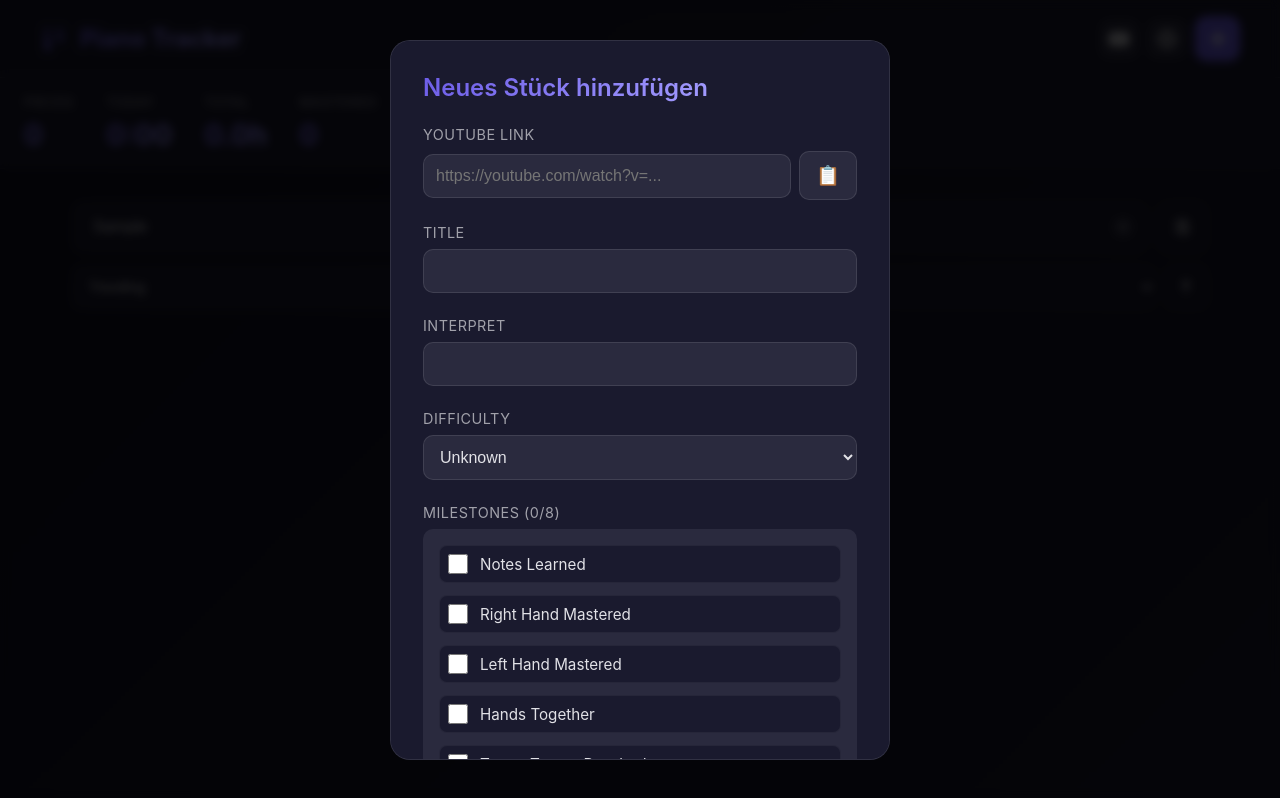
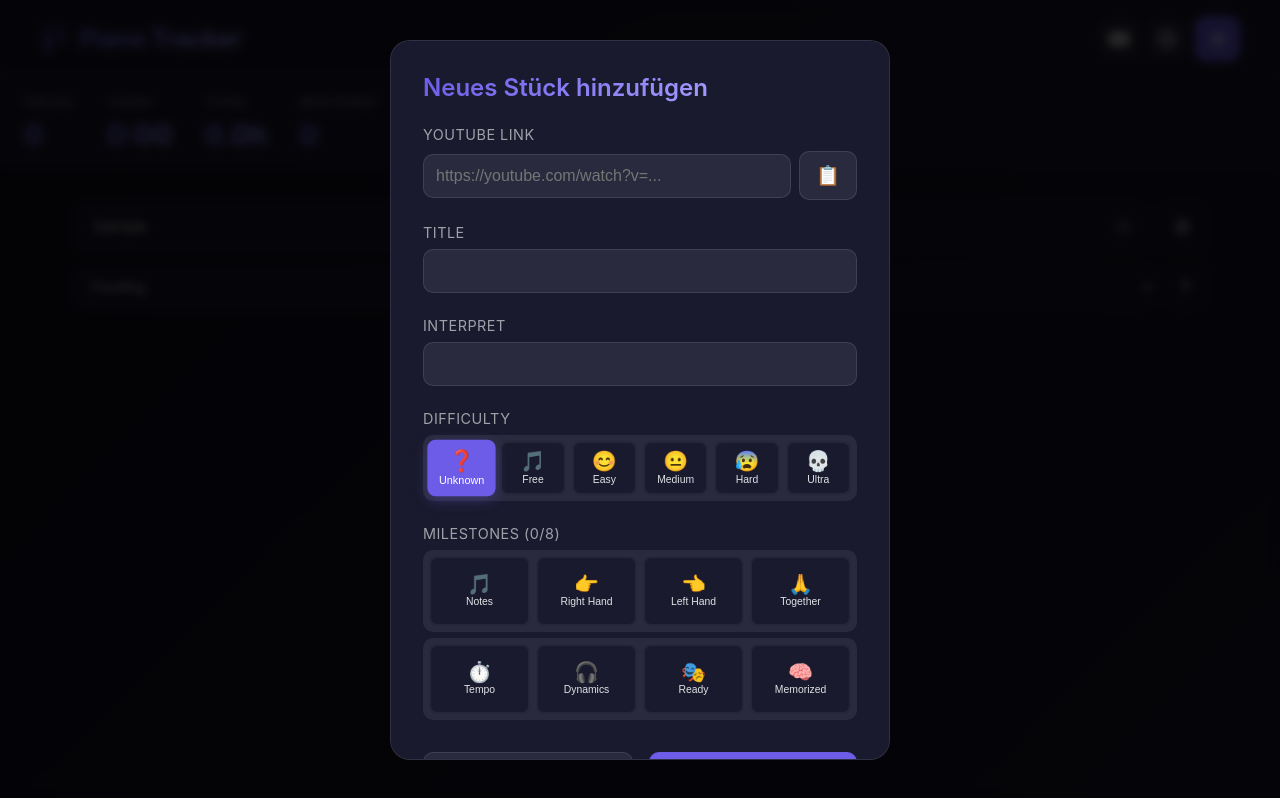
Before and after one commit to JIC-TRIC/piano-practice-tracker, a React (Vite) app: page / in a window 1280 px wide. Both pictures are taken after typing "Sample" into the empty fields and a click on the button "Add Your First Piece". Built offline with nearby package versions, Linux system fonts and the light colour scheme.

Commit message:
ui changes

```diff
--- a/src/components/Modal/AddEditModal.jsx
+++ b/src/components/Modal/AddEditModal.jsx
@@ -13,14 +13,14 @@ function AddEditModal({ isOpen, onClose, onSave, editingPiece }) {
 
   // Meilenstein-Optionen
   const milestoneOptions = [
-    { id: "notes_learned", label: "Notes Learned" },
-    { id: "right_hand", label: "Right Hand Mastered" },
-    { id: "left_hand", label: "Left Hand Mastered" },
-    { id: "hands_together", label: "Hands Together" },
-    { id: "tempo_reached", label: "Target Tempo Reached" },
-    { id: "dynamics_added", label: "Dynamics Added" },
-    { id: "performance_ready", label: "Performance Ready" },
-    { id: "memorized", label: "Memorized" },
+    { id: "notes_learned", label: "Notes", icon: "🎵" },
+    { id: "right_hand", label: "Right Hand", icon: "👉" },
+    { id: "left_hand", label: "Left Hand", icon: "👈" },
+    { id: "hands_together", label: "Together", icon: "🙏" },
+    { id: "tempo_reached", label: "Tempo", icon: "⏱️" },
+    { id: "dynamics_added", label: "Dynamics", icon: "🎧" },
+    { id: "performance_ready", label: "Ready", icon: "🎭" },
+    { id: "memorized", label: "Memorized", icon: "🧠" },
   ];
 
   useEffect(() => {
@@ -140,44 +140,133 @@ function AddEditModal({ isOpen, onClose, onSave, editingPiece }) {
 
           <div className="form-group">
             <label className="form-label">Difficulty</label>
-            <select
-              className="form-input"
-              name="difficulty"
-              value={formData.difficulty}
-              onChange={handleChange}
-              required
+            <div className="segmented-control">
+              <button
+                type="button"
+                className={`segment-btn ${
+                  formData.difficulty === "Unknown" ? "active" : ""
+                }`}
+                onClick={() =>
+                  handleChange({
+                    target: { name: "difficulty", value: "Unknown" },
+                  })
+                }
               >
-              <option value="Unknown">Unknown</option>
-              <option value="Free">Free</option>
-              <option value="Easy">Easy</option>
-              <option value="Medium">Medium</option>
-              <option value="Hard">Hard</option>
-              <option value="Ultrahard">Ultrahard</option>
-            </select>
+                <span className="segment-icon">❓</span>
+                <span className="segment-label">Unknown</span>
+              </button>
+              <button
+                type="button"
+                className={`segment-btn ${
+                  formData.difficulty === "Free" ? "active" : ""
+                }`}
+                onClick={() =>
+                  handleChange({
+                    target: { name: "difficulty", value: "Free" },
+                  })
+                }
+              >
+                <span className="segment-icon">🎵</span>
+                <span className="segment-label">Free</span>
+              </button>
+              <button
+                type="button"
+                className={`segment-btn ${
+                  formData.difficulty === "Easy" ? "active" : ""
+                }`}
+                onClick={() =>
+                  handleChange({
+                    target: { name: "difficulty", value: "Easy" },
+                  })
+                }
+              >
+                <span className="segment-icon">😊</span>
+                <span className="segment-label">Easy</span>
+              </button>
+              <button
+                type="button"
+                className={`segment-btn ${
+                  formData.difficulty === "Medium" ? "active" : ""
+                }`}
+                onClick={() =>
+                  handleChange({
+                    target: { name: "difficulty", value: "Medium" },
+                  })
+                }
+              >
+                <span className="segment-icon">😐</span>
+                <span className="segment-label">Medium</span>
+              </button>
+              <button
+                type="button"
+                className={`segment-btn ${
+                  formData.difficulty === "Hard" ? "active" : ""
+                }`}
+                onClick={() =>
+                  handleChange({
+                    target: { name: "difficulty", value: "Hard" },
+                  })
+                }
+              >
+                <span className="segment-icon">😰</span>
+                <span className="segment-label">Hard</span>
+              </button>
+              <button
+                type="button"
+                className={`segment-btn ${
+                  formData.difficulty === "Ultrahard" ? "active" : ""
+                }`}
+                onClick={() =>
+                  handleChange({
+                    target: { name: "difficulty", value: "Ultrahard" },
+                  })
+                }
+              >
+                <span className="segment-icon">💀</span>
+                <span className="segment-label">Ultra</span>
+              </button>
+            </div>
           </div>
 
           <div className="form-group">
             <label className="form-label">
               Milestones ({formData.milestones?.length || 0}/8)
             </label>
-            <div className="milestone-list">
-              {milestoneOptions.map((milestone) => (
-                <label
+            <div className="milestone-grid">
+              <div className="milestone-row">
+                {milestoneOptions.slice(0, 4).map((milestone) => (
+                  <button
                     key={milestone.id}
-                  className="milestone-item"
+                    type="button"
+                    className={`milestone-btn ${
+                      formData.milestones?.includes(milestone.id)
+                        ? "active"
+                        : ""
+                    }`}
                     onClick={() => toggleMilestone(milestone.id)}
                   >
-                  <input
-                    type="checkbox"
-                    checked={
-                      formData.milestones?.includes(milestone.id) || false
-                    }
-                    onChange={() => {}}
-                    className="milestone-checkbox"
-                  />
+                    <span className="milestone-icon">{milestone.icon}</span>
                     <span className="milestone-label">{milestone.label}</span>
-                </label>
+                  </button>
                 ))}
+              </div>
+              <div className="milestone-row">
+                {milestoneOptions.slice(4, 8).map((milestone) => (
+                  <button
+                    key={milestone.id}
+                    type="button"
+                    className={`milestone-btn ${
+                      formData.milestones?.includes(milestone.id)
+                        ? "active"
+                        : ""
+                    }`}
+                    onClick={() => toggleMilestone(milestone.id)}
+                  >
+                    <span className="milestone-icon">{milestone.icon}</span>
+                    <span className="milestone-label">{milestone.label}</span>
+                  </button>
+                ))}
+              </div>
             </div>
           </div>
 
--- a/src/components/Modal/Modal.css
+++ b/src/components/Modal/Modal.css
@@ -120,20 +120,10 @@
   color: white;
 }
 
-.btn-primary:hover {
-  background: var(--primary-dark);
-  transform: translateY(-2px);
-  box-shadow: 0 5px 20px rgba(108, 92, 231, 0.3);
-}
-
 .btn-secondary {
   background: var(--surface-light);
   color: var(--text);
   border: 1px solid rgba(255, 255, 255, 0.1);
-}
-
-.btn-secondary:hover {
-  background: var(--surface);
 }
 
 .btn-danger {
@@ -165,12 +155,6 @@
   border-radius: 10px;
   cursor: pointer;
   transition: all 0.3s;
-}
-
-.timer-btn:hover {
-  background: var(--primary);
-  color: white;
-  border-color: var(--primary);
 }
 
 .timer-btn.active {
@@ -243,10 +227,6 @@
   margin-bottom: 16px;
 }
 
-.btn-open-youtube:hover {
-  background: #a50d0d;
-}
-
 .btn-open-youtube svg {
   width: 20px;
   height: 20px;
@@ -280,63 +260,159 @@
   flex-shrink: 0;
 }
 
-.btn-paste:hover {
-  background: var(--primary);
-  border-color: var(--primary);
-  transform: scale(1.05);
-}
-
 .btn-paste:active {
   transform: scale(0.95);
 }
 
-/* Milestone List */
-.milestone-list {
+/* Milestone Grid */
+.milestone-grid {
   display: flex;
   flex-direction: column;
-  gap: 0.75rem;
+  gap: 0.375rem;
+}
+
+.milestone-row {
+  display: flex;
+  gap: 0.375rem;
   background: var(--surface-light);
-  padding: 1rem;
+  padding: 0.375rem;
   border-radius: 10px;
 }
 
-.milestone-item {
+.milestone-btn {
+  flex: 1;
   display: flex;
+  flex-direction: column;
   align-items: center;
-  gap: 0.75rem;
-  padding: 0.5rem;
+  justify-content: center;
+  gap: 0.15rem;
+  padding: 0.5rem 0.25rem;
+  min-height: 70px;
   background: var(--surface);
+  border: 2px solid rgba(255, 255, 255, 0.05);
   border-radius: 8px;
   cursor: pointer;
-  transition: all 0.2s;
-  border: 1px solid rgba(255, 255, 255, 0.05);
+  transition: all 0.2s ease;
+  color: var(--text);
 }
 
-.milestone-item:hover {
-  background: var(--surface-light);
+.milestone-btn.active {
+  background: rgba(108, 92, 231, 0.15);
   border-color: var(--primary);
+  color: var(--primary);
+  font-weight: 600;
 }
 
-.milestone-checkbox {
-  width: 20px;
-  height: 20px;
-  cursor: pointer;
-  accent-color: var(--primary);
+.milestone-icon {
+  font-size: 1.25rem;
+  line-height: 1;
 }
 
 .milestone-label {
-  flex: 1;
-  color: var(--text);
-  font-size: 0.95rem;
-  user-select: none;
+  font-size: 0.65rem;
+  font-weight: 500;
+  text-align: center;
+  line-height: 1.2;
 }
 
-.milestone-item:has(.milestone-checkbox:checked) {
-  background: rgba(108, 92, 231, 0.1);
-  border-color: var(--primary);
+@media (max-width: 640px) {
+  .milestone-row {
+    flex-direction: column;
+  }
+
+  .milestone-grid {
+    gap: 0.25rem;
+  }
+
+  .milestone-btn {
+    padding: 0.5rem 0.25rem;
+    min-height: 65px;
+  }
+
+  .milestone-icon {
+    font-size: 1.15rem;
+  }
+
+  .milestone-label {
+    font-size: 0.6rem;
+  }
 }
 
-.milestone-item:has(.milestone-checkbox:checked) .milestone-label {
-  color: var(--primary);
+@media (max-width: 480px) {
+  .milestone-btn {
+    min-height: 60px;
+    padding: 0.4rem 0.2rem;
+  }
+
+  .milestone-icon {
+    font-size: 1.1rem;
+  }
+
+  .milestone-label {
+    font-size: 0.55rem;
+  }
+}
+
+/* Segmented Control */
+.segmented-control {
+  display: flex;
+  gap: 0.375rem;
+  background: var(--surface-light);
+  padding: 0.375rem;
+  border-radius: 10px;
+}
+
+.segment-btn {
+  flex: 1;
+  display: flex;
+  flex-direction: column;
+  align-items: center;
+  gap: 0.2rem;
+  padding: 0.5rem 0.25rem;
+  background: var(--surface);
+  border: 2px solid rgba(255, 255, 255, 0.05);
+  border-radius: 8px;
+  cursor: pointer;
+  transition: all 0.2s ease;
+  color: var(--text);
+}
+
+.segment-btn.active {
+  background: var(--primary);
+  border-color: var(--primary);
+  color: white;
+  transform: scale(1.05);
+  box-shadow: 0 4px 12px rgba(108, 92, 231, 0.3);
+}
+
+.segment-icon {
+  font-size: 1.25rem;
+  line-height: 1;
+}
+
+.segment-label {
+  font-size: 0.65rem;
   font-weight: 500;
+  text-align: center;
+  white-space: nowrap;
 }
+
+@media (max-width: 480px) {
+  .segmented-control {
+    gap: 0.25rem;
+    padding: 0.25rem;
+  }
+
+  .segment-btn {
+    padding: 0.375rem 0.15rem;
+    gap: 0.15rem;
+  }
+
+  .segment-icon {
+    font-size: 1.1rem;
+  }
+
+  .segment-label {
+    font-size: 0.55rem;
+  }
+}
--- a/src/components/Modal/YoutubeModal.jsx
+++ b/src/components/Modal/YoutubeModal.jsx
@@ -19,14 +19,14 @@ function YouTubeModal({
   const startTimeRef = useRef(null);
 
   const milestoneOptions = [
-    { id: "notes_learned", label: "Notes Learned" },
-    { id: "right_hand", label: "Right Hand Mastered" },
-    { id: "left_hand", label: "Left Hand Mastered" },
-    { id: "hands_together", label: "Hands Together" },
-    { id: "tempo_reached", label: "Target Tempo Reached" },
-    { id: "dynamics_added", label: "Dynamics Added" },
-    { id: "performance_ready", label: "Performance Ready" },
-    { id: "memorized", label: "Memorized" },
+    { id: "notes_learned", label: "Notes", icon: "🎵" },
+    { id: "right_hand", label: "Right Hand", icon: "👉" },
+    { id: "left_hand", label: "Left Hand", icon: "👈" },
+    { id: "hands_together", label: "Together", icon: "🙏" },
+    { id: "tempo_reached", label: "Tempo", icon: "⏱️" },
+    { id: "dynamics_added", label: "Dynamics", icon: "🎧" },
+    { id: "performance_ready", label: "Ready", icon: "🎭" },
+    { id: "memorized", label: "Memorized", icon: "🧠" },
   ];
 
   // Initialize selectedMilestones when modal opens
@@ -190,22 +190,37 @@ function YouTubeModal({
           <label className="form-label">
             Milestones ({selectedMilestones.length}/8)
           </label>
-          <div className="milestone-list">
-            {milestoneOptions.map((milestone) => (
-              <label
-                key={milestone.id}
-                className="milestone-item"
-                onClick={() => toggleMilestone(milestone.id)}
-              >
-                <input
-                  type="checkbox"
-                  checked={selectedMilestones.includes(milestone.id)}
-                  onChange={() => {}}
-                  className="milestone-checkbox"
-                />
-                <span className="milestone-label">{milestone.label}</span>
-              </label>
-            ))}
+          <div className="milestone-grid">
+            <div className="milestone-row">
+              {milestoneOptions.slice(0, 4).map((milestone) => (
+                <button
+                  key={milestone.id}
+                  type="button"
+                  className={`milestone-btn ${
+                    selectedMilestones.includes(milestone.id) ? "active" : ""
+                  }`}
+                  onClick={() => toggleMilestone(milestone.id)}
+                >
+                  <span className="milestone-icon">{milestone.icon}</span>
+                  <span className="milestone-label">{milestone.label}</span>
+                </button>
+              ))}
+            </div>
+            <div className="milestone-row">
+              {milestoneOptions.slice(4, 8).map((milestone) => (
+                <button
+                  key={milestone.id}
+                  type="button"
+                  className={`milestone-btn ${
+                    selectedMilestones.includes(milestone.id) ? "active" : ""
+                  }`}
+                  onClick={() => toggleMilestone(milestone.id)}
+                >
+                  <span className="milestone-icon">{milestone.icon}</span>
+                  <span className="milestone-label">{milestone.label}</span>
+                </button>
+              ))}
+            </div>
           </div>
         </div>
 
```
Lines whose indentation alone changed are shown as unchanged.
